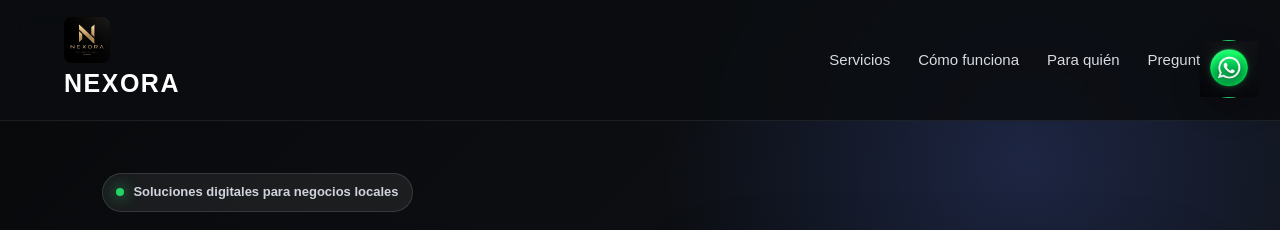
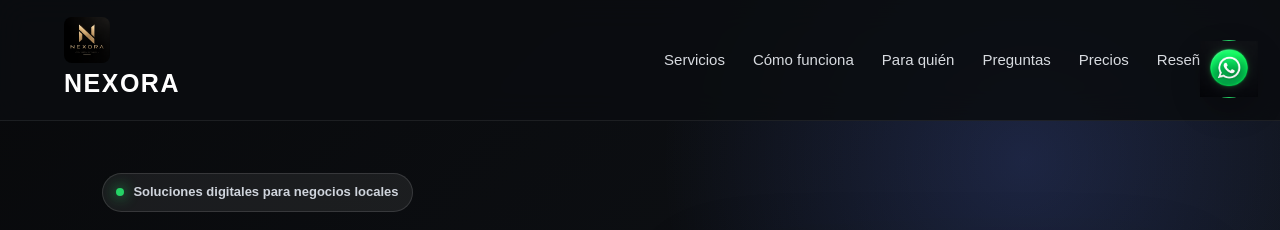
Before and after one commit to asierguk/Nexora, a plain HTML site: page index.html in a window 1280 px wide. Shown: the top 230 px of the page. Drawn offline with nearby package versions, Linux system fonts and the light colour scheme; no server answers.

Commit message:
Update index.html

```diff
--- a/index.html
+++ b/index.html
@@ -832,6 +832,8 @@
       <a href="#como-funciona">Cómo funciona</a>
       <a href="#negocios">Para quién</a>
       <a href="#faq">Preguntas</a>
+      <a href="#precios">Precios</a>
+<a href="#resenas">Reseñas</a>
       <a class="whatsapp-float"
    href="https://wa.me/34668590737?text=Hola%2C%20quiero%20informaci%C3%B3n%20sobre%20Nexora"
    target="_blank"
```
